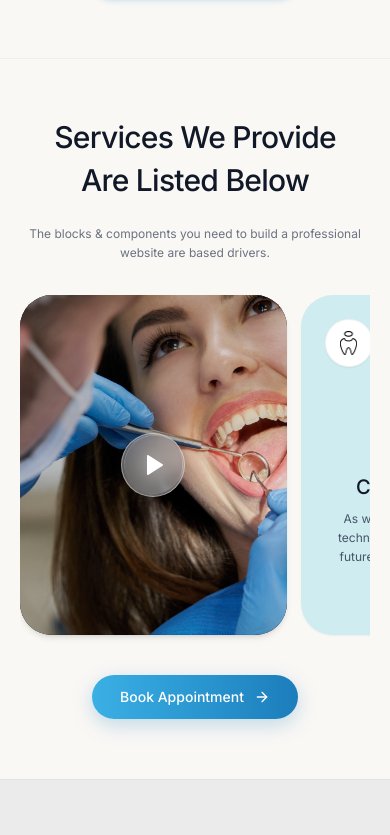
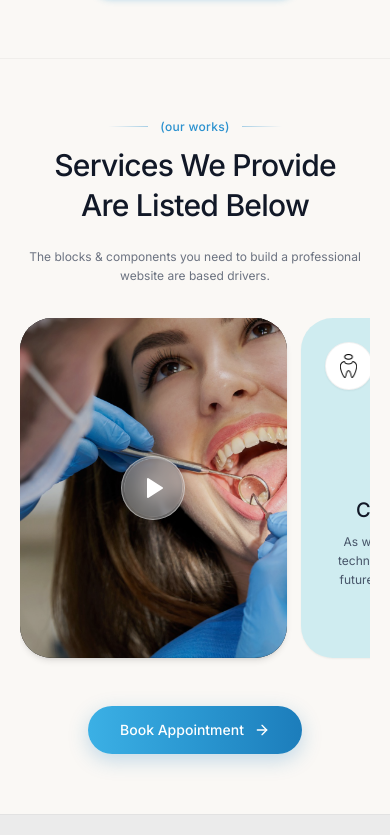
Before and after one commit to Anurag-lakra610/Dentara-, a React (Vite) app: page / in a window 390 px wide. Shown: the part 1529-2364 px from the top of the page. Built offline with nearby package versions, Linux system fonts and the light colour scheme.

Commit message:
Separate website desktop and tablet views for Services We Provide section header

```diff
--- a/src/App.jsx
+++ b/src/App.jsx
@@ -261,30 +261,42 @@ export default function App() {
       <section className="w-full bg-[#FAF8F5] text-[#111827] pt-[60px] sm:pt-[80px] lg:pt-[100px] pb-[60px] sm:pb-[80px] lg:pb-[100px] px-5 sm:px-10 md:px-14 lg:px-18 xl:px-24 overflow-hidden border-t border-black/[0.04]">
         <div className="max-w-[1650px] mx-auto">
 
-          {/* Section Header: Title & Description centered on mobile */}
-          <div className="flex flex-col md:flex-row md:items-end justify-between gap-6 mb-8 sm:mb-16 text-center md:text-left items-center md:items-end">
-            <div>
-              <h2 className="text-3xl sm:text-4xl lg:text-[44px] font-medium tracking-tight text-[#111827] leading-[1.25]">
-                <span className="block mb-1.5">Services We Provide</span>
+          {/* Section Header: Asymmetric on Desktop (lg:), Centered on Mobile/Tablet (< lg) */}
+          <div className="flex flex-col lg:flex-row lg:items-end justify-between gap-6 mb-8 sm:mb-14 text-center lg:text-left items-center lg:items-end">
+
+            {/* Left Header Block (Desktop Left / Mobile & Tablet Center) */}
+            <div className="flex flex-col items-center lg:items-start text-center lg:text-left">
+              {/* Tag Badge: (our works) */}
+              <div className="flex items-center justify-center lg:justify-start gap-3 text-[#2A91CF] font-medium text-xs sm:text-sm tracking-wide mb-3">
+                <span className="h-[1px] w-10 sm:w-12 bg-gradient-to-r from-transparent to-[#2A91CF]/40 lg:hidden"></span>
+                <span>(our works)</span>
+                <span className="h-[1px] w-10 sm:w-12 bg-gradient-to-l from-transparent to-[#2A91CF]/40 lg:w-20"></span>
+              </div>
+
+              <h2 className="text-3xl sm:text-4xl lg:text-[44px] font-medium tracking-tight text-[#111827] leading-[1.2] text-center lg:text-left">
+                <span className="block mb-1">Services We Provide</span>
                 <span className="block">Are Listed Below</span>
               </h2>
             </div>
 
-            {/* Right Side: Description Text on Top (CTA Button moved below boxes on mobile) */}
-            <div className="flex flex-col items-center md:items-end gap-3.5 text-center md:text-right max-w-md">
-              <p className="text-xs sm:text-sm text-[#6B7280] leading-relaxed font-normal">
+            {/* Right Header Block (Desktop Right with Paragraph & CTA Button / Mobile & Tablet Center Paragraph) */}
+            <div className="flex flex-col items-center lg:items-end text-center lg:text-right max-w-md mx-auto lg:mx-0">
+              <p className="text-xs sm:text-sm text-[#6B7280] leading-relaxed font-normal text-center lg:text-right mb-0 lg:mb-4 max-w-md">
                 The blocks & components you need to build a professional website are based drivers.
               </p>
-              <button className="hidden md:inline-flex group items-center justify-center gap-2.5 px-7 py-3 rounded-full bg-gradient-to-r from-[#3BB0E5] via-[#2A97D1] to-[#1C7DBB] text-white font-medium text-sm hover:opacity-95 active:scale-95 transition-all shadow-[0_6px_20px_rgba(28,125,189,0.25)] cursor-pointer whitespace-nowrap">
+
+              {/* Desktop Only CTA Button */}
+              <button className="hidden lg:inline-flex group items-center justify-center gap-2.5 px-7 py-3.5 rounded-full bg-gradient-to-r from-[#3BB0E5] via-[#2A97D1] to-[#1C7DBB] text-white font-medium text-sm hover:opacity-95 active:scale-95 transition-all shadow-[0_6px_20px_rgba(28,125,189,0.25)] cursor-pointer whitespace-nowrap">
                 <span>Book Appointment</span>
                 <ArrowRight className="w-4 h-4 group-hover:translate-x-1 transition-transform" />
               </button>
             </div>
+
           </div>
 
           {/* MOBILE VIEW CAROUSEL SLIDER (< lg - Full Active Focus + Subtle Edge Peek) */}
           <div className="lg:hidden flex flex-col items-center">
-            <div className="w-full flex overflow-x-auto snap-x snap-mandatory gap-3.5 sm:gap-5 pb-4 -mx-5 px-5 [scrollbar-width:none] [-ms-overflow-style:none] [&::-webkit-scrollbar]:hidden mb-6">
+            <div className="w-full flex overflow-x-auto snap-x snap-mandatory gap-3.5 sm:gap-5 pb-4 -mx-5 px-5 [scrollbar-width:none] [-ms-overflow-style:none] [&::-webkit-scrollbar]:hidden">
 
               {/* Card 1 (Video - Placed First on Mobile) */}
               <div className="snap-start flex-shrink-0 w-[86%] min-[400px]:w-[88%] sm:w-[calc(46%-0.75rem)] md:w-[calc(45%-0.75rem)] relative rounded-[32px] overflow-hidden h-[340px] sm:h-[360px] shadow-md group cursor-pointer bg-black">
@@ -393,12 +405,6 @@ export default function App() {
                 </div>
               </div>
             </div>
-
-            {/* Mobile CTA Button (Below Carousel Boxes) */}
-            <button className="md:hidden group inline-flex items-center justify-center gap-2.5 px-7 py-3 rounded-full bg-gradient-to-r from-[#3BB0E5] via-[#2A97D1] to-[#1C7DBB] text-white font-medium text-sm hover:opacity-95 active:scale-95 transition-all shadow-[0_6px_20px_rgba(28,125,189,0.25)] cursor-pointer whitespace-nowrap">
-              <span>Book Appointment</span>
-              <ArrowRight className="w-4 h-4 group-hover:translate-x-1 transition-transform" />
-            </button>
           </div>
 
           {/* DESKTOP VIEW CARDS CONTAINER */}
@@ -548,6 +554,14 @@ export default function App() {
               </div>
             </div>
 
+          </div>
+
+          {/* Centered CTA Button After Cards (Mobile & Tablet only) */}
+          <div className="w-full flex justify-center mt-8 sm:mt-12 lg:hidden">
+            <button className="group inline-flex items-center justify-center gap-2.5 px-8 py-3.5 rounded-full bg-gradient-to-r from-[#3BB0E5] via-[#2A97D1] to-[#1C7DBB] text-white font-medium text-sm hover:opacity-95 active:scale-95 transition-all shadow-[0_6px_20px_rgba(28,125,189,0.25)] cursor-pointer whitespace-nowrap">
+              <span>Book Appointment</span>
+              <ArrowRight className="w-4 h-4 group-hover:translate-x-1 transition-transform" />
+            </button>
           </div>
 
         </div>
@@ -1193,11 +1207,11 @@ export default function App() {
               </form>
             </div>
 
-            {/* Right Column: 3 Navigation Link Columns (3-column Grid on Mobile to prevent tall scrolling) */}
-            <div className="lg:col-span-7 grid grid-cols-3 sm:grid-cols-3 gap-3 sm:gap-8 text-[11.5px] sm:text-[13.5px] text-center sm:text-left pt-2 lg:pt-0">
+            {/* Right Column: 3 Navigation Link Columns (Centered on Mobile & Tablet, Left-Aligned on Desktop) */}
+            <div className="lg:col-span-7 grid grid-cols-3 gap-3 sm:gap-8 md:gap-10 text-[11.5px] sm:text-[13.5px] md:text-[14px] text-center lg:text-left pt-4 lg:pt-0 max-w-xl sm:max-w-2xl mx-auto lg:max-w-none lg:mx-0 w-full">
 
               {/* Column 1 */}
-              <ul className="space-y-2 sm:space-y-3 font-normal text-[#E5E7EB]">
+              <ul className="space-y-2 sm:space-y-3 font-normal text-[#E5E7EB] text-center lg:text-left">
                 <li><a href="#" className="hover:text-white transition-colors">Home</a></li>
                 <li><a href="#" className="hover:text-white transition-colors">Why our network</a></li>
                 <li><a href="#" className="hover:text-white transition-colors">Charging solutions</a></li>
@@ -1206,7 +1220,7 @@ export default function App() {
               </ul>
 
               {/* Column 2 */}
-              <ul className="space-y-2 sm:space-y-3 font-normal text-[#E5E7EB]">
+              <ul className="space-y-2 sm:space-y-3 font-normal text-[#E5E7EB] text-center lg:text-left">
                 <li><a href="#" className="hover:text-white transition-colors">Our Mission</a></li>
                 <li><a href="#" className="hover:text-white transition-colors">Careers</a></li>
                 <li><a href="#" className="hover:text-white transition-colors">Blog</a></li>
@@ -1215,7 +1229,7 @@ export default function App() {
               </ul>
 
               {/* Column 3 */}
-              <ul className="space-y-2 sm:space-y-3 font-normal text-[#E5E7EB]">
+              <ul className="space-y-2 sm:space-y-3 font-normal text-[#E5E7EB] text-center lg:text-left">
                 <li><a href="#" className="hover:text-white transition-colors">Facebook</a></li>
                 <li><a href="#" className="hover:text-white transition-colors">Instagram</a></li>
                 <li><a href="#" className="hover:text-white transition-colors">Twitter</a></li>
```
